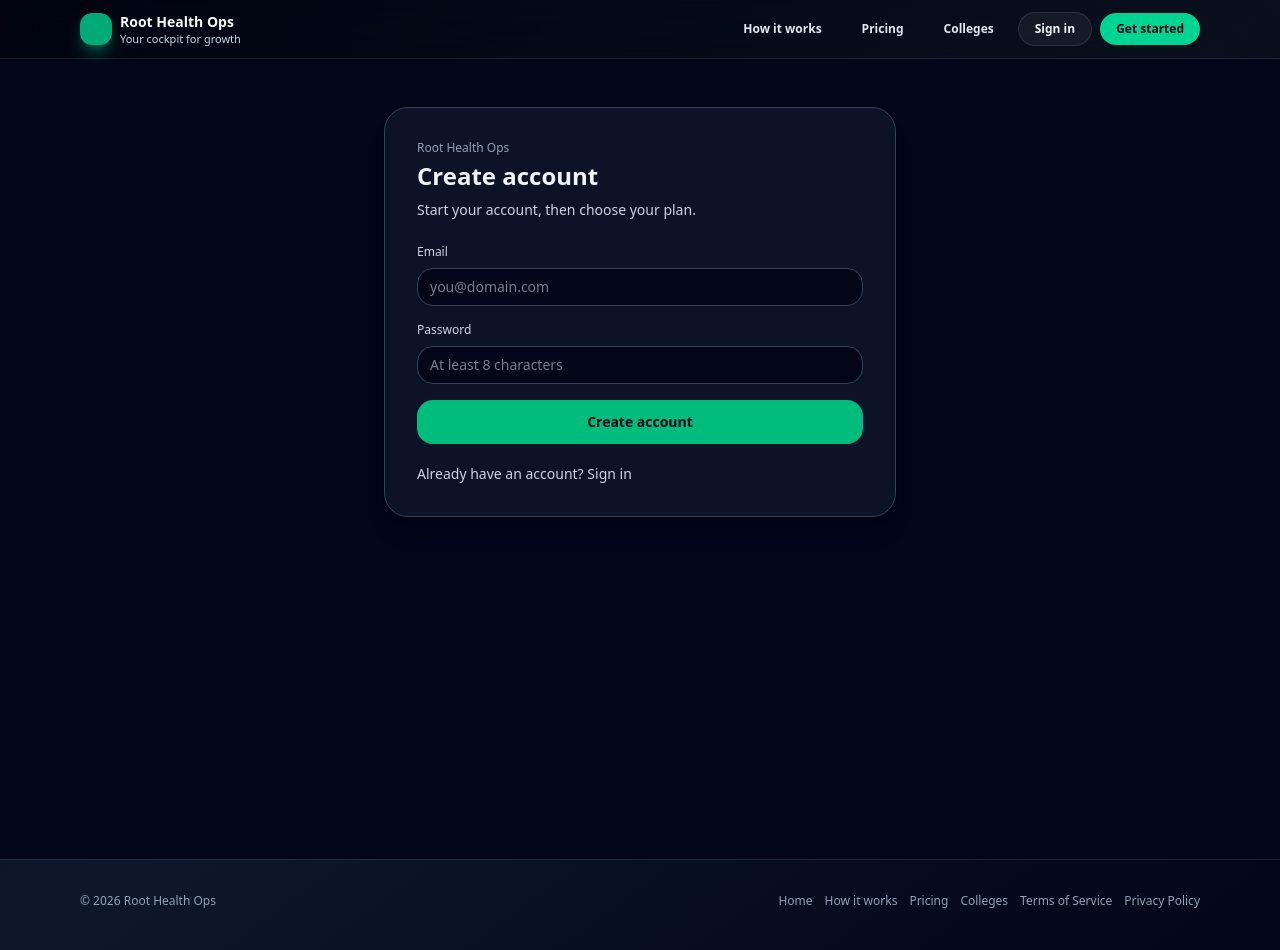
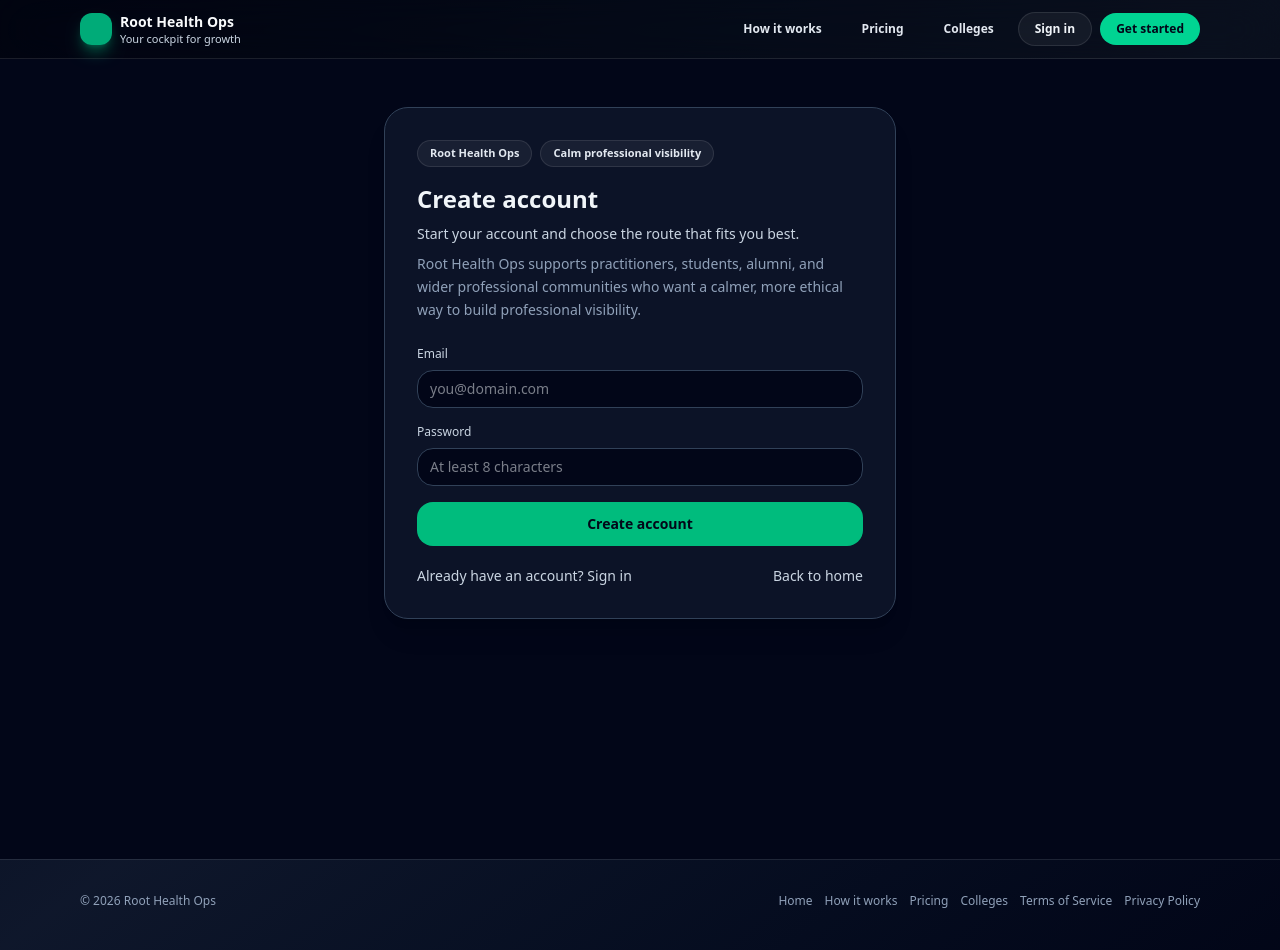
Before and after one commit to Hypnohippy/root-health-ops-dashboard1, a Next.js app: page /get-started in a window 1280 px wide. Built offline with nearby package versions, Linux system fonts and the light colour scheme; no server answers.

Commit message:
Update page.tsx

```diff
--- a/app/(marketing)/get-started/page.tsx
+++ b/app/(marketing)/get-started/page.tsx
@@ -4,6 +4,14 @@
 import { useState } from "react";
 import Link from "next/link";
 import { supabaseBrowser } from "../../../lib/supabaseBrowser";
+
+function Pill({ children }: { children: React.ReactNode }) {
+  return (
+    <span className="inline-flex items-center rounded-full border border-white/10 bg-white/5 px-3 py-1 text-[11px] font-semibold text-slate-200">
+      {children}
+    </span>
+  );
+}
 
 export default function GetStartedPage() {
   const [email, setEmail] = useState("");
@@ -19,7 +27,7 @@ export default function GetStartedPage() {
     const userPassword = password;
 
     if (!userEmail || !userPassword) {
-      setStatus("Please enter email and password.");
+      setStatus("Please enter your email and password.");
       return;
     }
 
@@ -62,10 +70,21 @@ export default function GetStartedPage() {
   return (
     <main className="min-h-screen bg-slate-950 text-slate-100 px-4 py-12">
       <div className="mx-auto w-full max-w-lg rounded-3xl border border-slate-700 bg-slate-900/80 p-6 md:p-8 shadow-xl">
-        <div className="text-xs text-slate-400">Root Health Ops</div>
-        <h1 className="mt-1 text-2xl font-semibold">Create account</h1>
-        <p className="mt-2 text-sm text-slate-300">
-          Start your account, then choose your plan.
+        <div className="flex flex-wrap gap-2">
+          <Pill>Root Health Ops</Pill>
+          <Pill>Calm professional visibility</Pill>
+        </div>
+
+        <h1 className="mt-4 text-2xl font-semibold">Create account</h1>
+
+        <p className="mt-2 text-sm text-slate-300 leading-relaxed">
+          Start your account and choose the route that fits you best.
+        </p>
+
+        <p className="mt-2 text-sm text-slate-400 leading-relaxed">
+          Root Health Ops supports practitioners, students, alumni, and wider
+          professional communities who want a calmer, more ethical way to build
+          professional visibility.
         </p>
 
         <form onSubmit={handleSignUp} className="mt-6 grid gap-4">
@@ -110,9 +129,16 @@ export default function GetStartedPage() {
             </div>
           ) : null}
 
-          <div className="text-sm pt-1">
-            <Link href="/signin" className="text-slate-300 hover:text-slate-100">
+          <div className="flex items-center justify-between text-sm pt-1">
+            <Link
+              href="/signin"
+              className="text-slate-300 hover:text-slate-100"
+            >
               Already have an account? Sign in
+            </Link>
+
+            <Link href="/" className="text-slate-300 hover:text-slate-100">
+              Back to home
             </Link>
           </div>
         </form>
```
